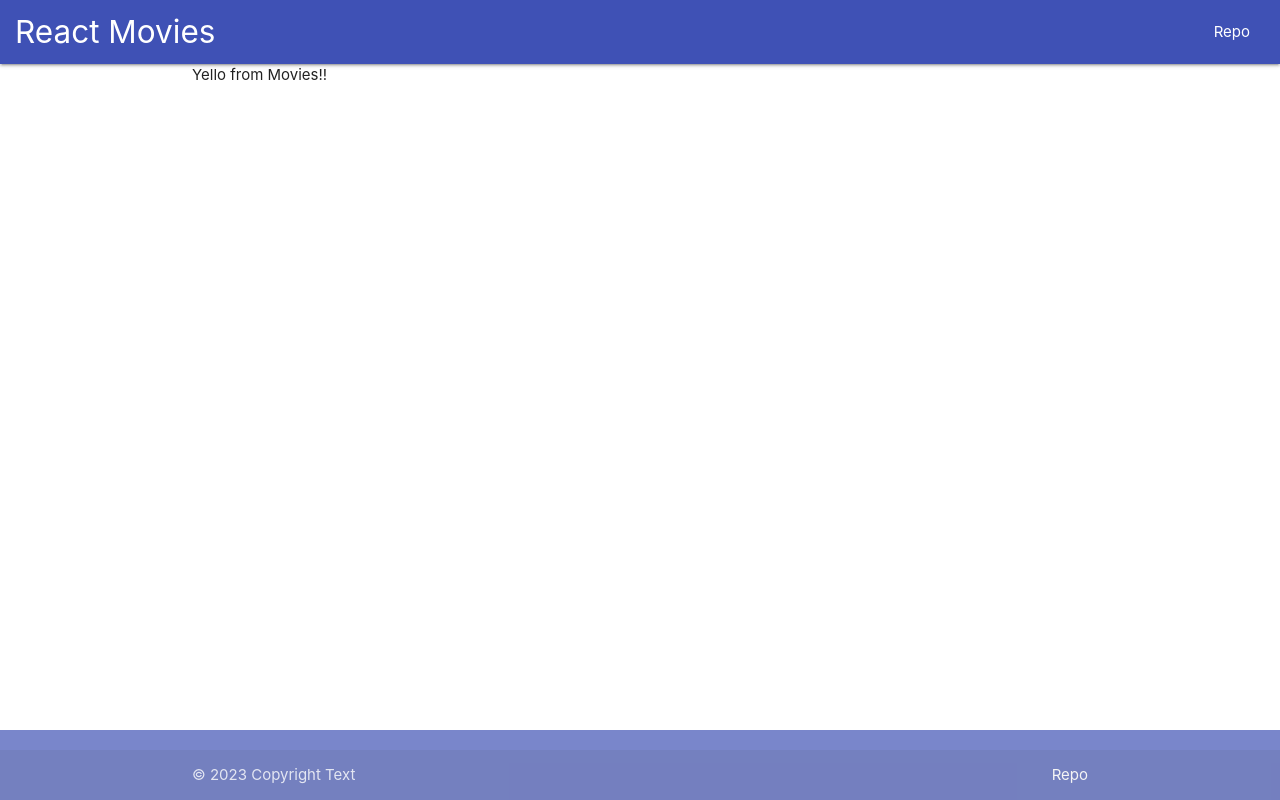
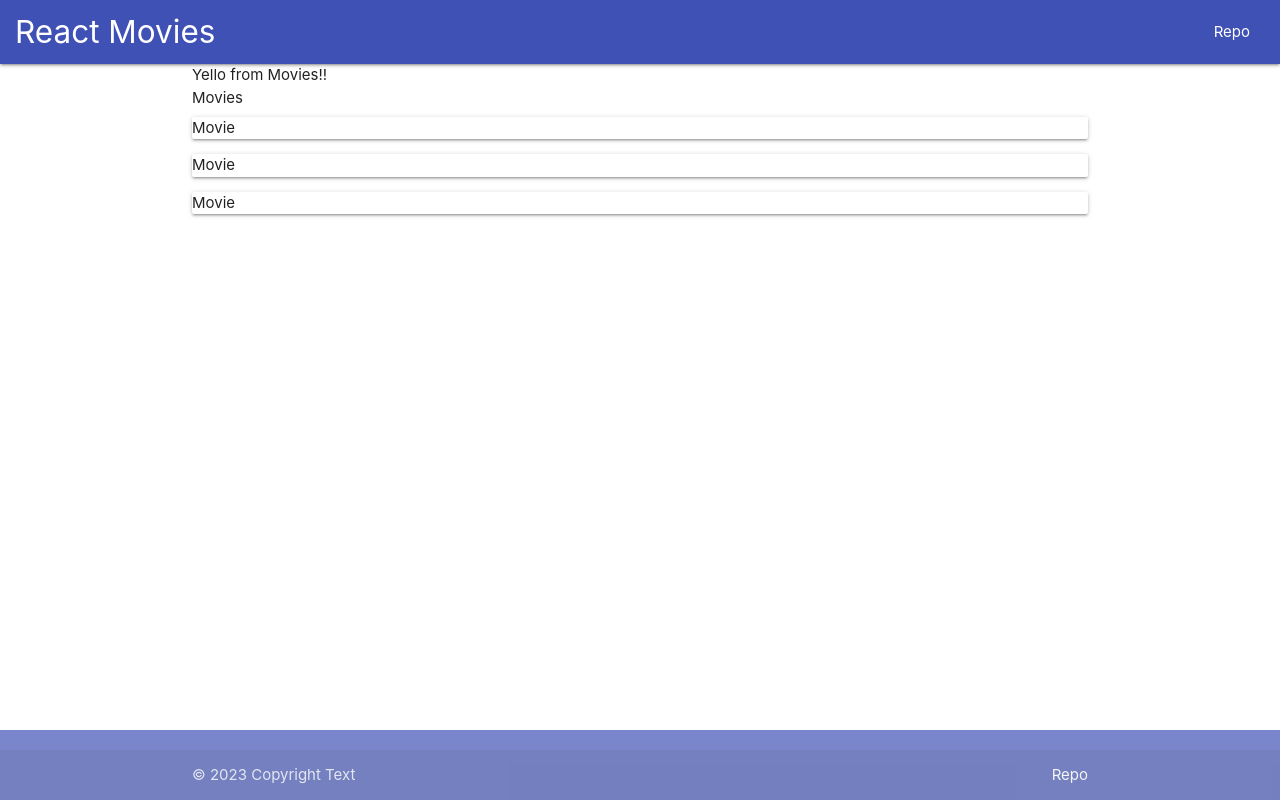
Before and after one commit to ENNA-Egor/movies-project, a React (Create React App) app: page / in a window 1280 px wide. Built offline with nearby package versions, Linux system fonts and the light colour scheme.

Commit message:
Подготовил структуру

```diff
--- /dev/null
+++ b/src/components/Movie.jsx
@@ -0,0 +1,7 @@
+import React from 'react';
+
+function Movie() {
+    return <div className="movie card">Movie</div>;
+}
+
+export { Movie };
--- /dev/null
+++ b/src/components/Movies.jsx
@@ -0,0 +1,14 @@
+import React from 'react';
+import {Movie} from './Movie'
+
+function Movies() {
+    return <div className="movies">
+        Movies
+        <Movie />
+        <Movie />
+        <Movie />
+    </div>;
+
+}
+
+export { Movies };
--- a/src/layout/Main.jsx
+++ b/src/layout/Main.jsx
@@ -1,6 +1,12 @@
+import {Movies} from '../components/Movies'
+import {Movie} from '../components/Movie'
+
 function Main () {
     return <main className="container content">
         Yello from Movies!!
+        <Movies />
+        {/* <Movie /> */}
+
     </main>
 }
 
```
